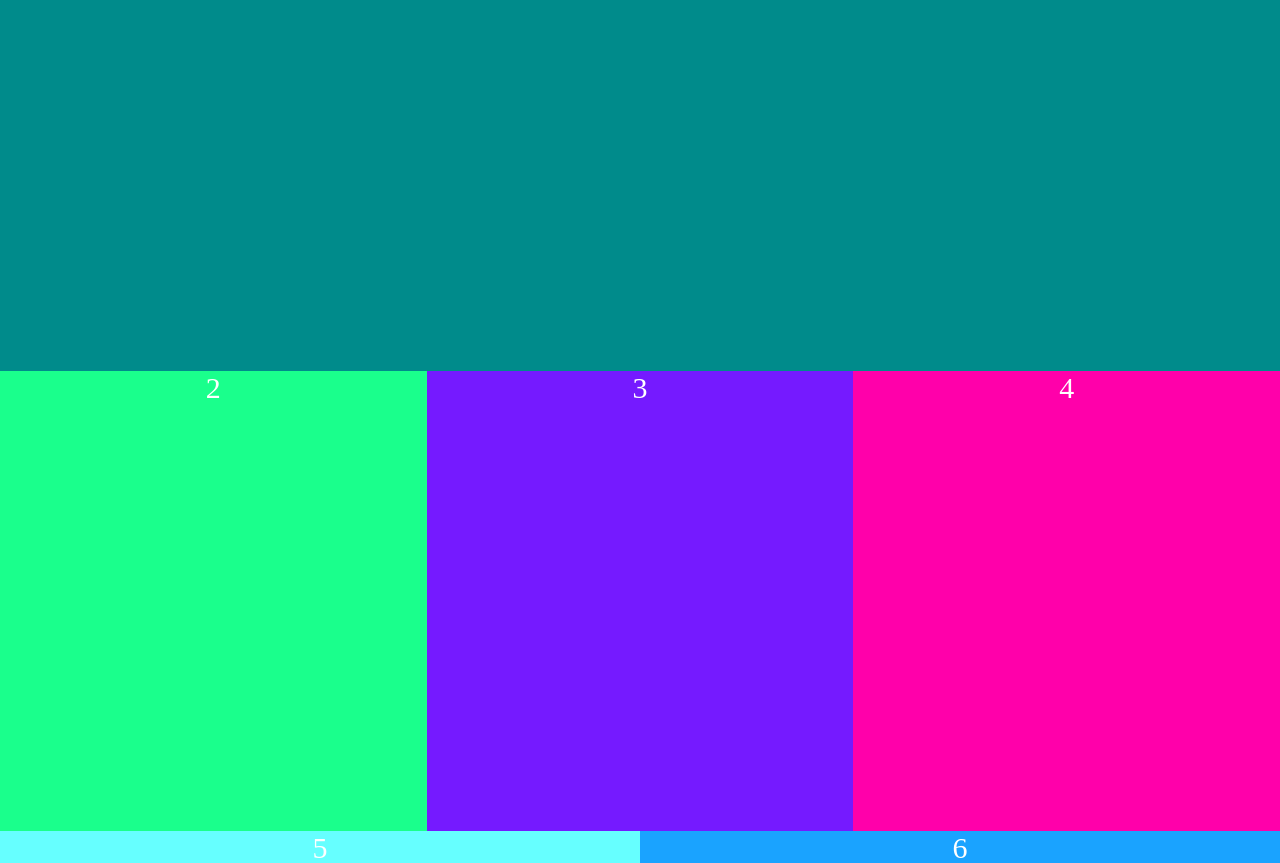
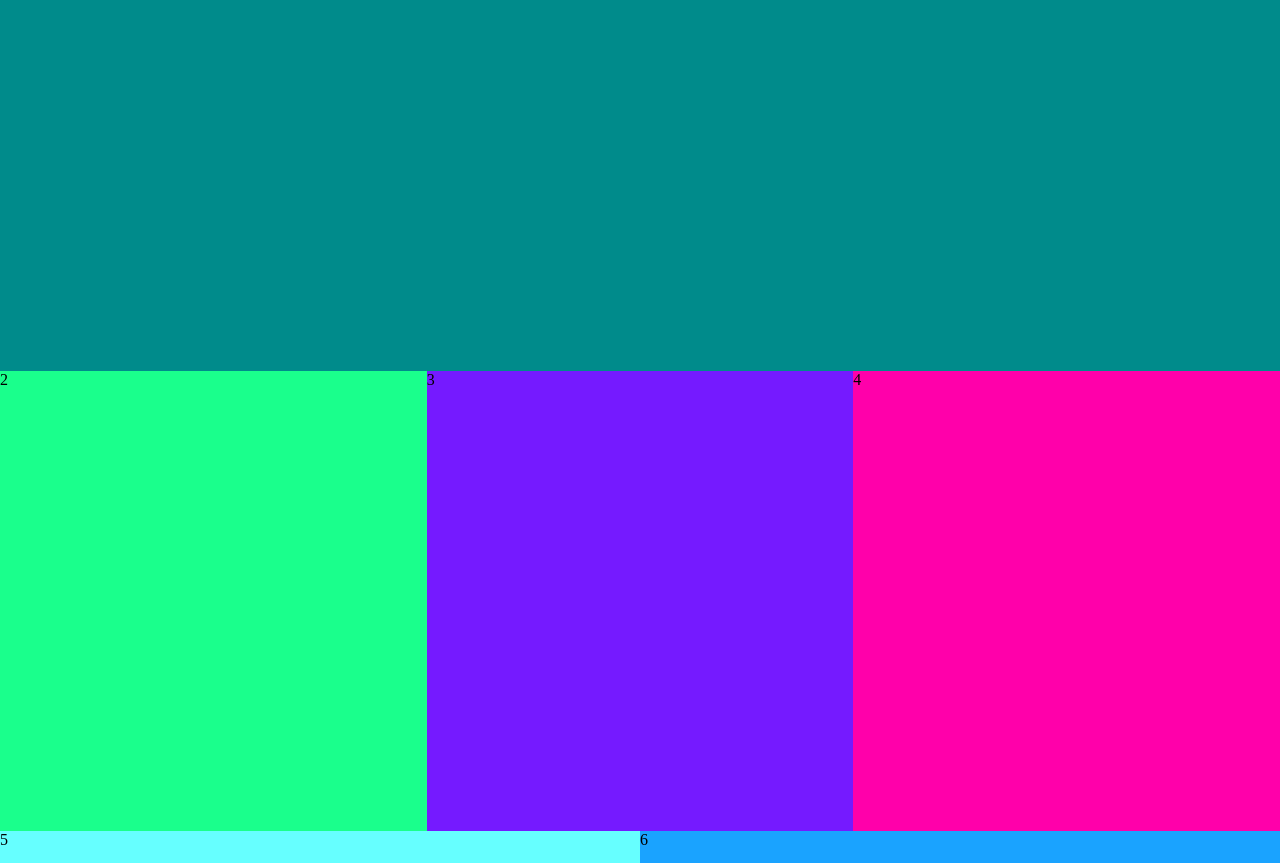
Before and after one commit to MarvRoldan/Lets-Learn-Flex, a plain HTML site: page index.html in a window 1280 px wide. Shown: the part 89-952 px from the top of the page. Drawn offline with Linux system fonts and the light colour scheme.

Commit message:
Finished flex example

```diff
--- a/css/main.css
+++ b/css/main.css
@@ -10,9 +10,6 @@
     display: flex;
     flex-direction: row;
     flex-wrap: wrap;
-    text-align: center;
-    color: white;
-    font-size: 30px;
 }
 
 /* Flex Items. */
@@ -63,6 +60,7 @@
     .item-2,
     .item-3,
     .item-4 {
-        width: 33.333%
+        /* We can use the "calc" function in CSS to perform mathematical operations! */
+        width: 33.333% ; /* Can use calc ( 100% / 3 ) */
     }
 }
```
